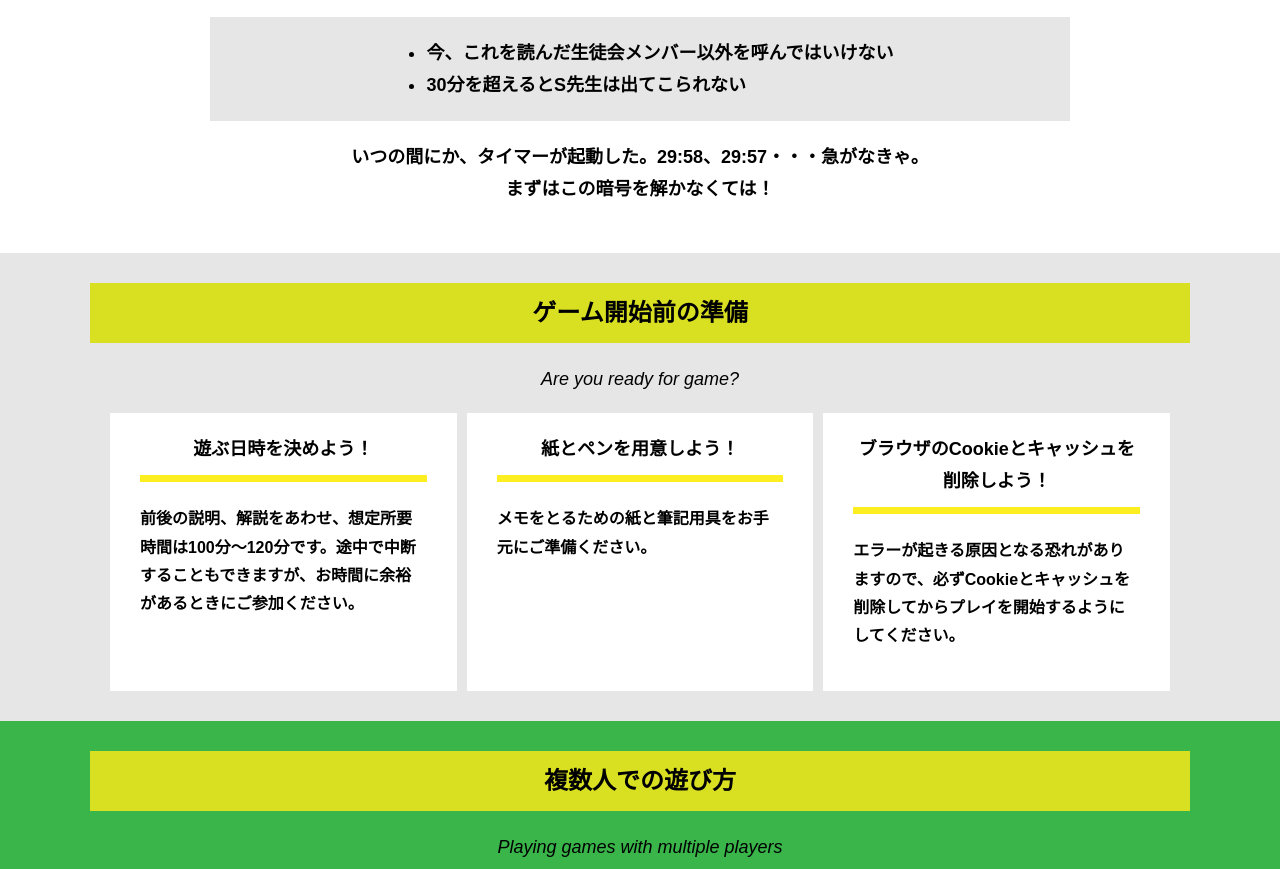
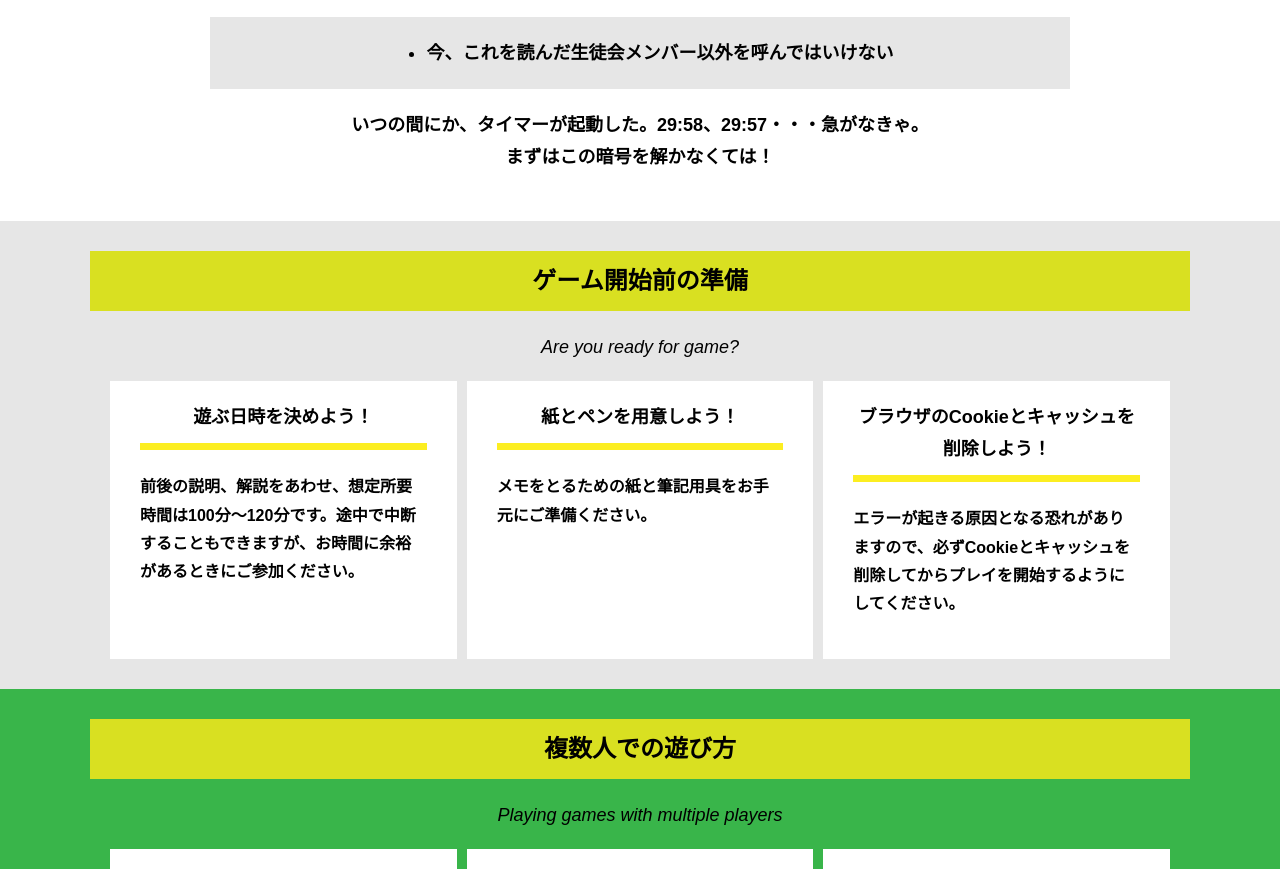
Before and after one commit to ryu979/alfa----32, a plain HTML site: page index.html in a window 1280 px wide. Shown: the part 930-1799 px from the top of the page. Drawn offline with Linux system fonts and the light colour scheme.

Commit message:
Update index.html

```diff
--- a/index.html
+++ b/index.html
@@ -40,7 +40,6 @@
           <div class="story__note__outer bg-color--gray">
             <ul class="story__note">
               <li>今、これを読んだ生徒会メンバー以外を呼んではいけない</li>
-              <li>30分を超えるとS先生は出てこられない</li>
             </ul>
           </div>
           <p class="text-center">いつの間にか、タイマーが起動した。29:58、29:57・・・急がなきゃ。<br>
```
